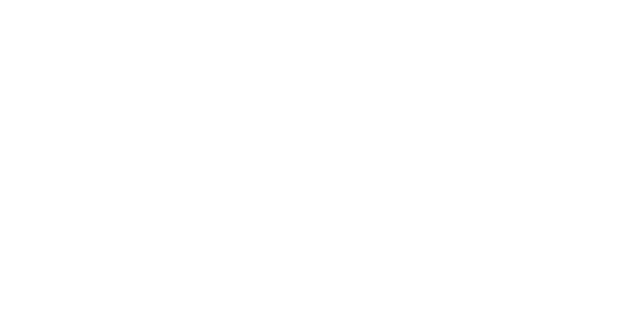
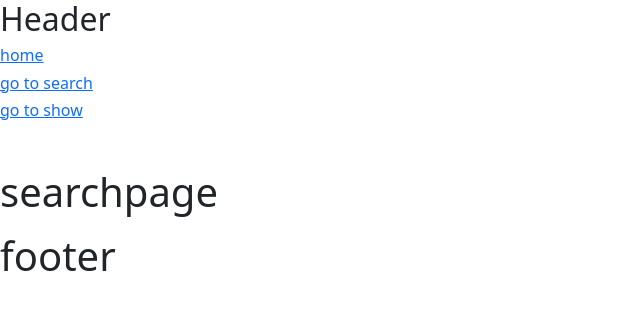
Before and after one commit to FrancescoBoco/tech-training-deliveboo-frontoffice, a Vue app: page /tech-training-deliveboo-fontoffice/search in a window 1280 px wide. Shown: the top 310 px of the page, without its empty margins (0-640 px from the left). Built offline with nearby package versions, Linux system fonts and the light colour scheme.

Commit message:
Configurazione base di vue router

```diff
--- a/package.json
+++ b/package.json
@@ -12,7 +12,9 @@
     "@popperjs/core": "^2.11.8",
     "axios": "^1.4.0",
     "bootstrap": "^5.3.0",
-    "vue": "^3.3.4"
+    "vue": "^3.3.4",
+    "vue-route": "^1.5.1",
+    "vue-router": "^4.2.5"
   },
   "devDependencies": {
     "@vitejs/plugin-vue": "^4.2.3",
--- a/src/App.vue
+++ b/src/App.vue
@@ -1,9 +1,9 @@
 
 
 <script>
-import Header from './components/Header.vue';
-import Main from './components/Main.vue';
-import Footer from './components/Footer.vue';
+import HeaderComponent from './components/HeaderComponent.vue';
+import MainComponent from './components/MainComponent.vue';
+import FooterComponent from './components/FooterComponent.vue';
 import axios  from 'axios';
 import {store} from './store'
 
@@ -11,27 +11,28 @@
 
 export default {
   name: "App",
-  components:{
-    Header,
-    Main,
-    Footer,
-  },
   data(){
     return{
         store,
     }
   },
+  components:{
+    HeaderComponent,
+    MainComponent,
+    FooterComponent,
+  },
+
   methods: {
 
   }}
 </script>
 
 <template>
-  <Header />
+  <HeaderComponent />
 
-  <Main/>
-
-  <Footer/>
+    <!-- <MainComponent/> -->
+    <router-view></router-view>
+  <FooterComponent/>
 </template>
 
 <style lang="scss" >
--- a/src/components/Footer.vue
+++ /dev/null
@@ -1,22 +0,0 @@
-<script>
-export default {
-  data(){
-    return{
-    }
-  },
-  methods: {
-
-  },
-  props: {
-  }
-}
-</script>
-
-<template>
-
-</template>
-
-
-<style lang="scss" scoped>
-
-</style>
--- a/src/components/Header.vue
+++ b/src/components/FooterComponent.vue
@@ -1,13 +1,7 @@
 <script>
-import {store} from '../store'
-import axios  from 'axios';
-
-
-
 export default {
   data(){
     return{
-      store,
     }
   },
   methods: {
@@ -19,10 +13,12 @@
 </script>
 
 <template>
-
-
+<h1>
+  footer
+</h1>
 </template>
 
 
 <style lang="scss" scoped>
+
 </style>
--- /dev/null
+++ b/src/components/HeaderComponent.vue
@@ -0,0 +1,36 @@
+<script>
+
+
+export default {
+    name: 'HeaderComponent',
+    data() {
+        return {
+            title: 'HeaderComponent'
+            //dati
+        }
+    },
+    methods: {
+        //function
+    },
+}
+</script>
+
+<template>
+    <h2>Header</h2>
+<router-link :to="{ name: 'home' }">
+    <h6 ><span>home </span></h6>
+</router-link>
+<router-link :to="{ name: 'search' }">
+    <h6 ><span>go to search </span></h6>
+</router-link>
+<router-link :to="{ name: 'show' }">
+    <h6 ><span>go to show </span></h6>
+</router-link>
+
+
+
+</template>
+
+
+<style lang="scss" scoped>
+</style>
--- /dev/null
+++ b/src/pages/Homepage.vue
@@ -0,0 +1,30 @@
+<script>
+import { store } from "../store";
+
+export default {
+    components: {
+
+    },
+    data() {
+        return {
+            title: 'Home',
+            store,
+        }
+    },
+    methods: {
+
+    },
+    mounted() {
+
+    }
+}
+</script>
+
+<template>
+    <section>
+    <h1 class="mt-5 mb-3">Homepage </h1>
+    </section>
+</template>
+
+<style scoped>
+</style>
--- /dev/null
+++ b/src/pages/Searchpage.vue
@@ -0,0 +1,14 @@
+<script>
+    export default {
+    name: "Homepage"
+    }
+</script>
+
+<template>
+    <section>
+    <h1 class="mt-5 mb-3">searchpage</h1>
+    </section>
+</template>
+
+<style scoped>
+</style>
--- /dev/null
+++ b/src/pages/Showpage.vue
@@ -0,0 +1,14 @@
+<script>
+    export default {
+    name: "Homepage"
+    }
+</script>
+
+<template>
+    <section>
+    <h1 class="mt-5 mb-3">showpage</h1>
+    </section>
+</template>
+
+<style scoped>
+</style>
--- /dev/null
+++ b/src/routes.js
@@ -0,0 +1,33 @@
+import { createRouter, createWebHistory } from 'vue-router';
+import Homepage from "./pages/Homepage.vue";
+import Searchpage from "./pages/Searchpage.vue";
+import Showpage from "./pages/Showpage.vue";
+
+const routes = [
+    // homepage
+    {
+        path: '/tech-training-deliveboo-fontoffice/',
+        name: 'home',
+        component: Homepage,
+    },
+    // searchPage
+    {
+        path: '/tech-training-deliveboo-fontoffice/search',
+        name: 'search',
+        component: Searchpage,
+    },
+    //showPage
+    {
+        path: '/show',
+        name: 'show',
+        component: Showpage,
+    },
+
+];
+
+const router = createRouter({
+    history: createWebHistory(),
+    routes,
+});
+
+export default router;
```
Also changed, not shown: src/main.js (+3 -5 lines), src/components/MainComponent.vue (renamed from src/components/Main.vue), 1 other file (tests, documents, lock files or other folders).
